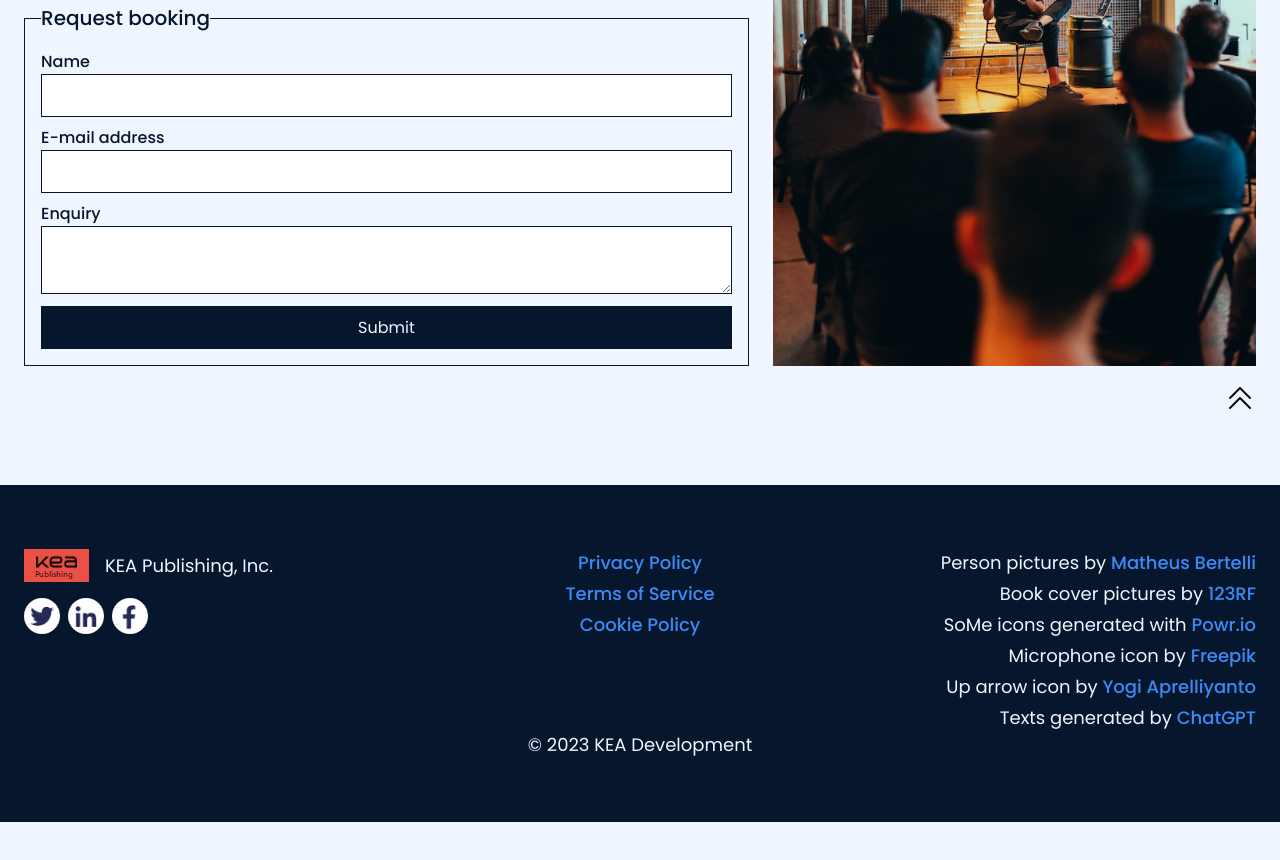
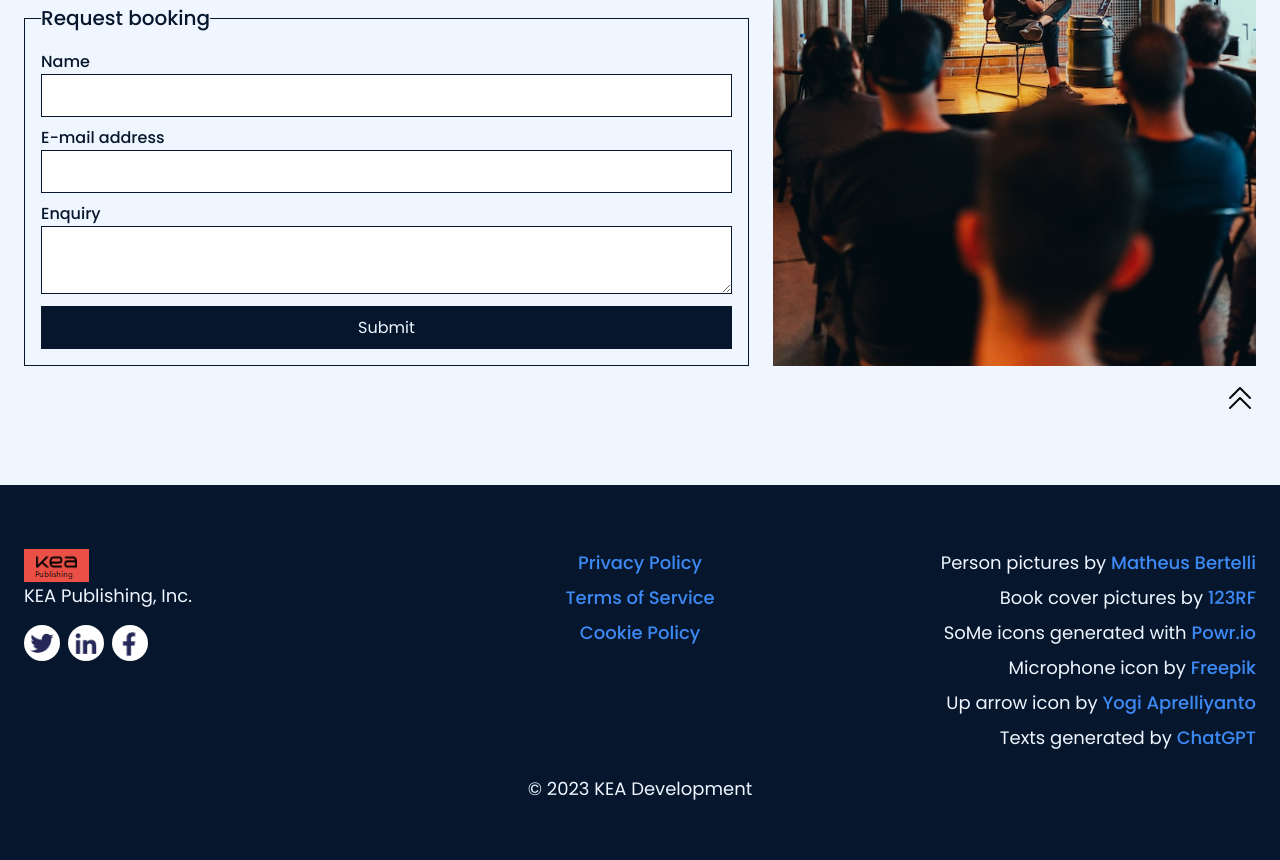
Before and after one commit to vlysium/tristan-wede-lind, a plain HTML site: page index.html in a window 1280 px wide. Shown: the part 6026-6886 px from the top of the page. Before the commit the page ends 6848 px from the top, so only its background shows below. Drawn offline with Linux system fonts and the light colour scheme.

Commit message:
fixed some styling

```diff
--- a/style.css
+++ b/style.css
@@ -498,6 +498,10 @@ footer figure {
   align-items: center;
 }
 
+footer article {
+  margin-bottom: 1.5rem;
+}
+
 footer article:nth-child(1) ul {
   display: flex;
   flex-direction: row;
@@ -519,15 +523,13 @@ footer article:nth-child(1) a:hover img {
 footer article:nth-child(2) ul {
   display: flex;
   flex-direction: column;
-  align-items: center;
-  gap: 0.25rem;
+  gap: 0.5rem;
 }
 
 footer article:nth-child(3) ul {
   display: flex;
   flex-direction: column;
-  align-items: end;
-  gap: 0.25rem;
+  gap: 0.5rem;
 }
 
 footer > p {
@@ -613,9 +615,24 @@ footer > p {
     padding: 4rem 1.5rem;
   }
 
+  footer figure {
+    flex-direction: column;
+    align-items: baseline;
+  }
+
   footer > div {
     display: grid;
     grid-template-columns: repeat(3, 1fr);
+  }
+
+  footer article:nth-child(2) ul {
+    align-items: center;
+    text-align: center;
+  }
+
+  footer article:nth-child(3) ul {
+    align-items: end;
+    text-align: end;
   }
   /* #endregion footer */
 }
```
